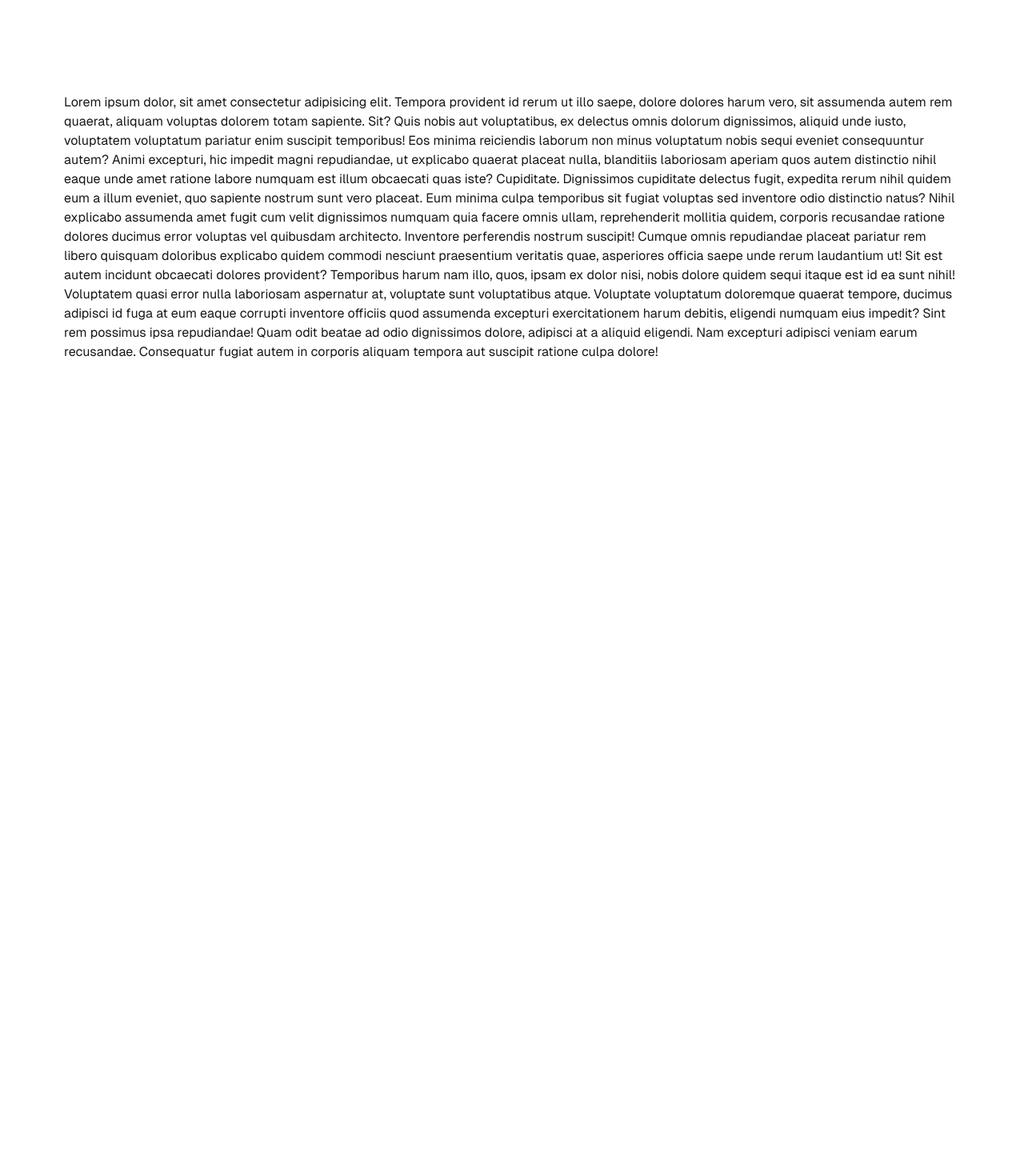
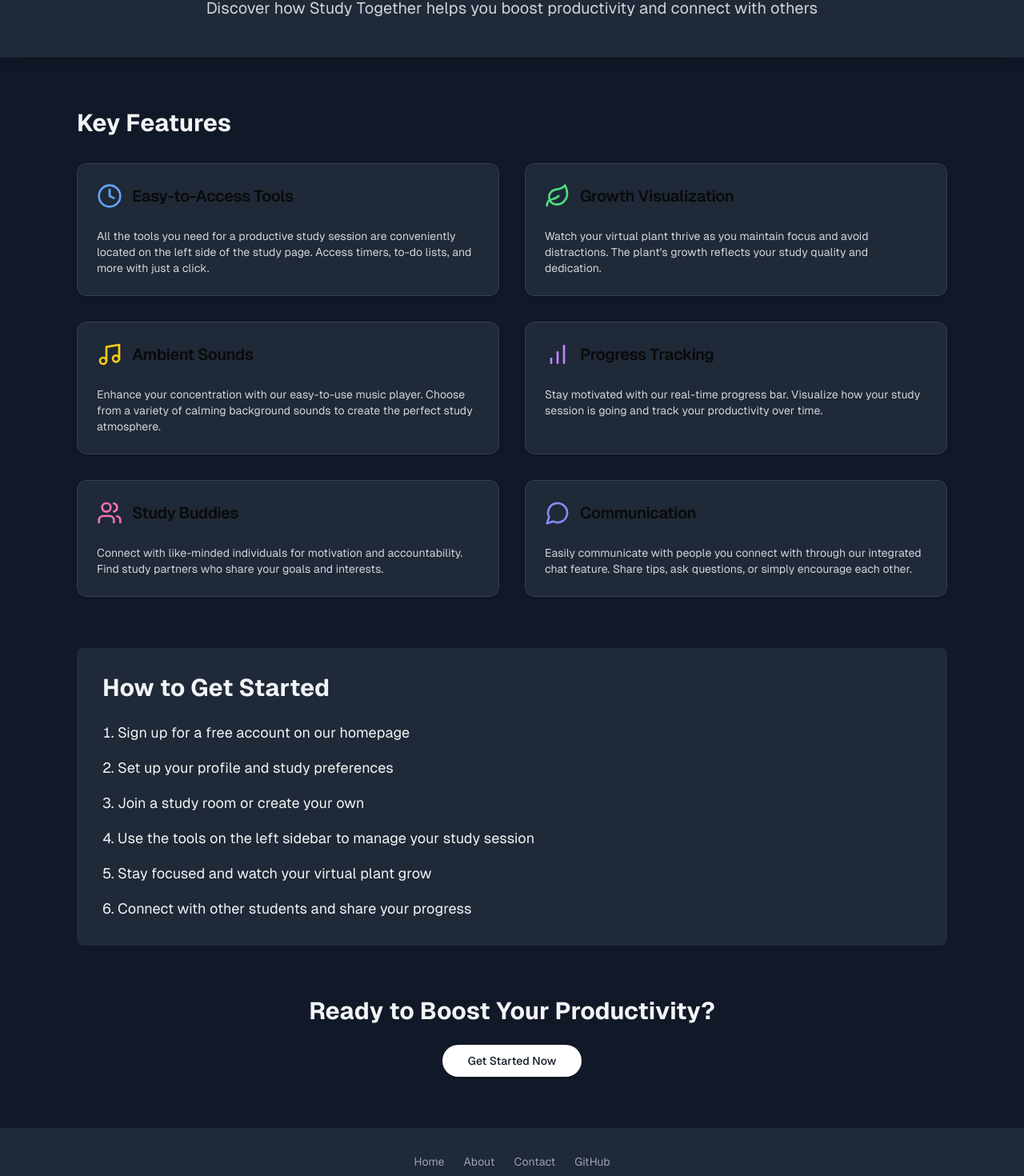
Before and after one commit to ahmedmsayeem/Luo_Tang_Ji, a Next.js app: page /about in a window 1280 px wide. Shown: the part 180-1650 px from the top of the page at 80% size. Before the commit the page ends 864 px from the top, so only its background shows below. Built offline with nearby package versions, Linux system fonts and the light colour scheme.

Commit message:
how it works

```diff
--- a/src/components/icon.tsx
+++ b/src/components/icon.tsx
@@ -18,9 +18,9 @@ export default function Icon({
   children,
 }: IconProps) {
   return (
-    <button onClick={onClick} className={cn("rounded-md", btnClass)}>
+    <span onClick={onClick} className={cn("rounded-md", btnClass)}>
       <Iconify icon={icon} className={cn("size-8 m-2", iconClass)} />
       {children}
-    </button>
+    </span>
   );
 }
--- a/src/components/navigation.tsx
+++ b/src/components/navigation.tsx
@@ -5,8 +5,8 @@ import { useRouter } from "next/router";
 
 const navItems = [
   { name: "Home", href: "/" },
-  { name: "About", href: "/about" },
-  { name: "Admin", href: "/admin" },
+  { name: "How it Works", href: "/about" },
+  { name: "Focus Study", href: "/admin" },
   { name: "Subscription", href: "/sub" },
 ];
 
--- a/src/pages/about.tsx
+++ b/src/pages/about.tsx
@@ -1,4 +1,8 @@
-// import Image from "next/image";
+import Link from "next/link";
+import { Button } from "@/components/ui/button";
+import { Card, CardContent, CardDescription, CardHeader, CardTitle } from "@/components/ui/card";
+import { Clock, Music, Leaf, Users, BarChart, MessageCircle } from "lucide-react";
+
 import localFont from "next/font/local";
 
 const geistSans = localFont({
@@ -6,30 +10,127 @@ const geistSans = localFont({
   variable: "--font-geist-sans",
   weight: "100 900",
 });
+
 const geistMono = localFont({
   src: "./fonts/GeistMonoVF.woff",
   variable: "--font-geist-mono",
   weight: "100 900",
 });
 
-export default function Home() {
+export default function HowItWorksPage() {
   return (
     <div
-      className={`${geistSans.variable} ${geistMono.variable} grid grid-rows-[20px_1fr_20px] items-center justify-items-center min-h-screen p-8 pb-20 gap-16 sm:p-20 font-[family-name:var(--font-geist-sans)]`}
+      className={`${geistSans.variable} ${geistMono.variable} min-h-screen flex flex-col items-center justify-between font-[family-name:var(--font-geist-sans)] bg-gray-900 text-gray-100`}
     >
+      <header className="w-full bg-gray-800 shadow-lg">
+        <div className="max-w-7xl mx-auto px-4 sm:px-6 lg:px-8 py-6 md:py-12">
+          <h1 className="text-4xl md:text-5xl font-bold text-center">How It Works</h1>
+          <p className="mt-4 text-xl text-gray-300 text-center max-w-3xl mx-auto">
+            Discover how Study Together helps you boost productivity and connect with others
+          </p>
+        </div>
+      </header>
 
-     About Page
+      <main className="w-full max-w-6xl mx-auto flex flex-col items-center gap-16 px-4 sm:px-6 lg:px-8 py-16">
+        <section className="w-full">
+          <h2 className="text-3xl font-bold mb-8">Key Features</h2>
+          <div className="grid grid-cols-1 md:grid-cols-2 gap-8">
+            <FeatureCard
+              icon={<Clock className="h-8 w-8 text-blue-400" />}
+              title="Easy-to-Access Tools"
+              description="All the tools you need for a productive study session are conveniently located on the left side of the study page. Access timers, to-do lists, and more with just a click."
+            />
+            <FeatureCard
+              icon={<Leaf className="h-8 w-8 text-green-400" />}
+              title="Growth Visualization"
+              description="Watch your virtual plant thrive as you maintain focus and avoid distractions. The plant's growth reflects your study quality and dedication."
+            />
+            <FeatureCard
+              icon={<Music className="h-8 w-8 text-yellow-400" />}
+              title="Ambient Sounds"
+              description="Enhance your concentration with our easy-to-use music player. Choose from a variety of calming background sounds to create the perfect study atmosphere."
+            />
+            <FeatureCard
+              icon={<BarChart className="h-8 w-8 text-purple-400" />}
+              title="Progress Tracking"
+              description="Stay motivated with our real-time progress bar. Visualize how your study session is going and track your productivity over time."
+            />
+            <FeatureCard
+              icon={<Users className="h-8 w-8 text-pink-400" />}
+              title="Study Buddies"
+              description="Connect with like-minded individuals for motivation and accountability. Find study partners who share your goals and interests."
+            />
+            <FeatureCard
+              icon={<MessageCircle className="h-8 w-8 text-indigo-400" />}
+              title="Communication"
+              description="Easily communicate with people you connect with through our integrated chat feature. Share tips, ask questions, or simply encourage each other."
+            />
+          </div>
+        </section>
 
+        <section className="w-full bg-gray-800 rounded-lg p-8">
+          <h2 className="text-3xl font-bold mb-6">How to Get Started</h2>
+          <ol className="list-decimal list-inside space-y-4 text-lg">
+            <li>Sign up for a free account on our homepage</li>
+            <li>Set up your profile and study preferences</li>
+            <li>Join a study room or create your own</li>
+            <li>Use the tools on the left sidebar to manage your study session</li>
+            <li>Stay focused and watch your virtual plant grow</li>
+            <li>Connect with other students and share your progress</li>
+          </ol>
+        </section>
 
-     <p>Lorem ipsum dolor, sit amet consectetur adipisicing elit. Tempora provident id rerum ut illo saepe, dolore dolores harum vero, sit assumenda autem rem quaerat, aliquam voluptas dolorem totam sapiente. Sit?
-     Quis nobis aut voluptatibus, ex delectus omnis dolorum dignissimos, aliquid unde iusto, voluptatem voluptatum pariatur enim suscipit temporibus! Eos minima reiciendis laborum non minus voluptatum nobis sequi eveniet consequuntur autem?
-     Animi excepturi, hic impedit magni repudiandae, ut explicabo quaerat placeat nulla, blanditiis laboriosam aperiam quos autem distinctio nihil eaque unde amet ratione labore numquam est illum obcaecati quas iste? Cupiditate.
-     Dignissimos cupiditate delectus fugit, expedita rerum nihil quidem eum a illum eveniet, quo sapiente nostrum sunt vero placeat. Eum minima culpa temporibus sit fugiat voluptas sed inventore odio distinctio natus?
-     Nihil explicabo assumenda amet fugit cum velit dignissimos numquam quia facere omnis ullam, reprehenderit mollitia quidem, corporis recusandae ratione dolores ducimus error voluptas vel quibusdam architecto. Inventore perferendis nostrum suscipit!
-     Cumque omnis repudiandae placeat pariatur rem libero quisquam doloribus explicabo quidem commodi nesciunt praesentium veritatis quae, asperiores officia saepe unde rerum laudantium ut! Sit est autem incidunt obcaecati dolores provident?
-     Temporibus harum nam illo, quos, ipsam ex dolor nisi, nobis dolore quidem sequi itaque est id ea sunt nihil! Voluptatem quasi error nulla laboriosam aspernatur at, voluptate sunt voluptatibus atque.
-     Voluptate voluptatum doloremque quaerat tempore, ducimus adipisci id fuga at eum eaque corrupti inventore officiis quod assumenda excepturi exercitationem harum debitis, eligendi numquam eius impedit? Sint rem possimus ipsa repudiandae!
-     Quam odit beatae ad odio dignissimos dolore, adipisci at a aliquid eligendi. Nam excepturi adipisci veniam earum recusandae. Consequatur fugiat autem in corporis aliquam tempora aut suscipit ratione culpa dolore!</p>
+        <section className="w-full text-center">
+          <h2 className="text-3xl font-bold mb-6">Ready to Boost Your Productivity?</h2>
+          <Button
+            asChild
+            size="lg"
+            className="rounded-full bg-white text-gray-900 hover:bg-gray-200"
+          >
+            <Link href="/signup">Get Started Now</Link>
+          </Button>
+        </section>
+      </main>
+
+      <footer className="w-full bg-gray-800 py-8">
+        <div className="max-w-6xl mx-auto px-4 sm:px-6 lg:px-8">
+          <div className="flex gap-6 flex-wrap items-center justify-center text-center text-sm text-gray-400">
+            <Link href="/" className="hover:underline hover:text-white transition-colors">
+              Home
+            </Link>
+            <Link href="/about" className="hover:underline hover:text-white transition-colors">
+              About
+            </Link>
+            <Link href="/contact" className="hover:underline hover:text-white transition-colors">
+              Contact
+            </Link>
+            <a
+              className="hover:underline hover:text-white transition-colors"
+              href="https://github.com/yourusername/study-together"
+              target="_blank"
+              rel="noopener noreferrer"
+            >
+              GitHub
+            </a>
+          </div>
+        </div>
+      </footer>
     </div>
   );
 }
+
+function FeatureCard({ icon, title, description }: { icon: React.ReactNode; title: string; description: string }) {
+  return (
+    <Card className="bg-gray-800 border-gray-700 hover:border-gray-600 transition-colors">
+      <CardHeader>
+        <CardTitle className="flex items-center space-x-3 text-xl">
+          {icon}
+          <span>{title}</span>
+        </CardTitle>
+      </CardHeader>
+      <CardContent>
+        <CardDescription className="text-gray-300">{description}</CardDescription>
+      </CardContent>
+    </Card>
+  );
+}
--- a/src/pages/index.tsx
+++ b/src/pages/index.tsx
@@ -5,6 +5,7 @@ import { Clock, Music, Plane, Users } from "lucide-react";
 import Image from "next/image";
 import localFont from "next/font/local";
 import MacintoshIllustration from "@/components/monitor";
+
 
 const geistSans = localFont({
   src: "./fonts/GeistVF.woff",
@@ -24,11 +25,13 @@ export default function HomePage() {
       className={`${geistSans.variable} ${geistMono.variable} min-h-screen flex flex-col items-center justify-between font-[family-name:var(--font-geist-sans)] bg-gray-900 text-gray-100`}
     >
       <div className="w-full bg-gray-800 shadow-lg">
-        <div className="max-w-7xl mx-auto px-4 sm:px-6 lg:px-8 py-16 md:py-24">
+        <div className="max-w-7xl mx-auto px-4 sm:px-6 lg:px-8 py-1 md:py-24 ">
           <div className="flex flex-col-reverse md:flex-row justify-between items-center gap-12">
             <div className="flex-1 text-center md:text-left space-y-8">
-              <div className="bg-gray-700 p-4 md:p-6 rounded-lg inline-block">
-                <h1 className="text-4xl sm:text-5xl md:text-6xl font-bold tracking-tight text-white">
+
+
+              <div className="bg-gray-700 p-4 md:p- rounded-lg inline-block">
+                <h1 className="text-7xl sm:text-5xl md:text-6xl font-bold tracking-tight text-white">
                   Study Together
                 </h1>
               </div>
@@ -53,7 +56,7 @@ export default function HomePage() {
                 </Button>
               </div>
             </div>
-            <div className="flex-1 flex justify-center md:justify-end">
+            <div className="flex-1 flex justify-center md:justify-end relative top-[-100px]">
               <MacintoshIllustration />
             </div>
           </div>
```
Also changed, not shown: src/components/monitor.tsx (+36 -41 lines).
